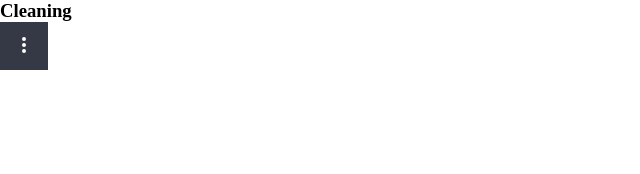
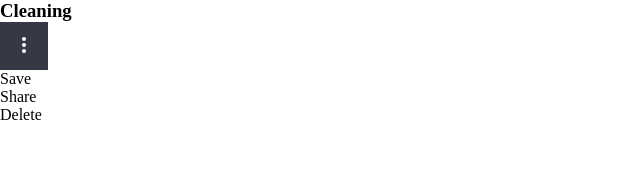
Before and after one commit to lucianodiisouza/dropdown-test, a React (Create React App) app: page / in a window 1280 px wide. Both pictures are taken after a click on the button 24 px from the left and 46 px from the top of the page. Shown: the top 174 px of the page, without its empty margins (0-640 px from the left). Built offline with nearby package versions, Linux system fonts and the light colour scheme.

Commit message:
feat: typing icon button / move Content comp

```diff
--- /dev/null
+++ b/src/components/DropDown/components/Content/index.tsx
@@ -0,0 +1,23 @@
+const items = [
+  {
+    label: "Save",
+  },
+  {
+    label: "Share",
+  },
+  {
+    label: "Delete",
+  },
+];
+
+const DropDownContent = () => {
+  return (
+    <>
+      {items.map(({ label }) => (
+        <p key={label}>{label}</p>
+      ))}
+    </>
+  );
+};
+
+export default DropDownContent;
--- a/src/components/DropDown/index.tsx
+++ b/src/components/DropDown/index.tsx
@@ -1,11 +1,25 @@
+import { useCallback, useState } from "react";
+import { MoreIcon } from "../../assets/icons";
+import { colors } from "../../theme";
 import IconButton from "../IconButton";
+import DropDownContent from "./components/Content";
+import { Container } from "./styles";
 
 const DropDown = () => {
+  const [open, setOpen] = useState(false);
+
+  const toggleOpen = useCallback(() => {
+    setOpen(!open);
+    console.log(open);
+  }, [open, setOpen]);
+
   return (
-    <div>
-      <IconButton />
-      <div>{/* content goes here */}</div>
-    </div>
+    <Container>
+      <IconButton onClick={toggleOpen}>
+        <MoreIcon size={32} color={colors.text.white100} />
+      </IconButton>
+      {open && <DropDownContent />}
+    </Container>
   );
 };
 
--- /dev/null
+++ b/src/components/DropDown/styles.ts
@@ -0,0 +1,3 @@
+import styled from "styled-components";
+
+export const Container = styled.div``;
--- a/src/components/IconButton/index.tsx
+++ b/src/components/IconButton/index.tsx
@@ -1,16 +1,12 @@
-import { MoreIcon } from "../../assets/icons";
-import { colors } from "../../theme";
+import { HTMLAttributes, ReactNode } from "react";
 import { Container } from "./styles";
 
-const IconButton = () => {
-  const onClick = () => {
-    console.log("toggle action");
-  };
-  return (
-    <Container onClick={onClick}>
-      <MoreIcon size={32} color={colors.text.white100} />
-    </Container>
-  );
+interface Props extends HTMLAttributes<HTMLButtonElement> {
+  children: ReactNode;
+}
+
+const IconButton = ({ children, ...props }: Props) => {
+  return <Container {...props}>{children}</Container>;
 };
 
 export default IconButton;
```
